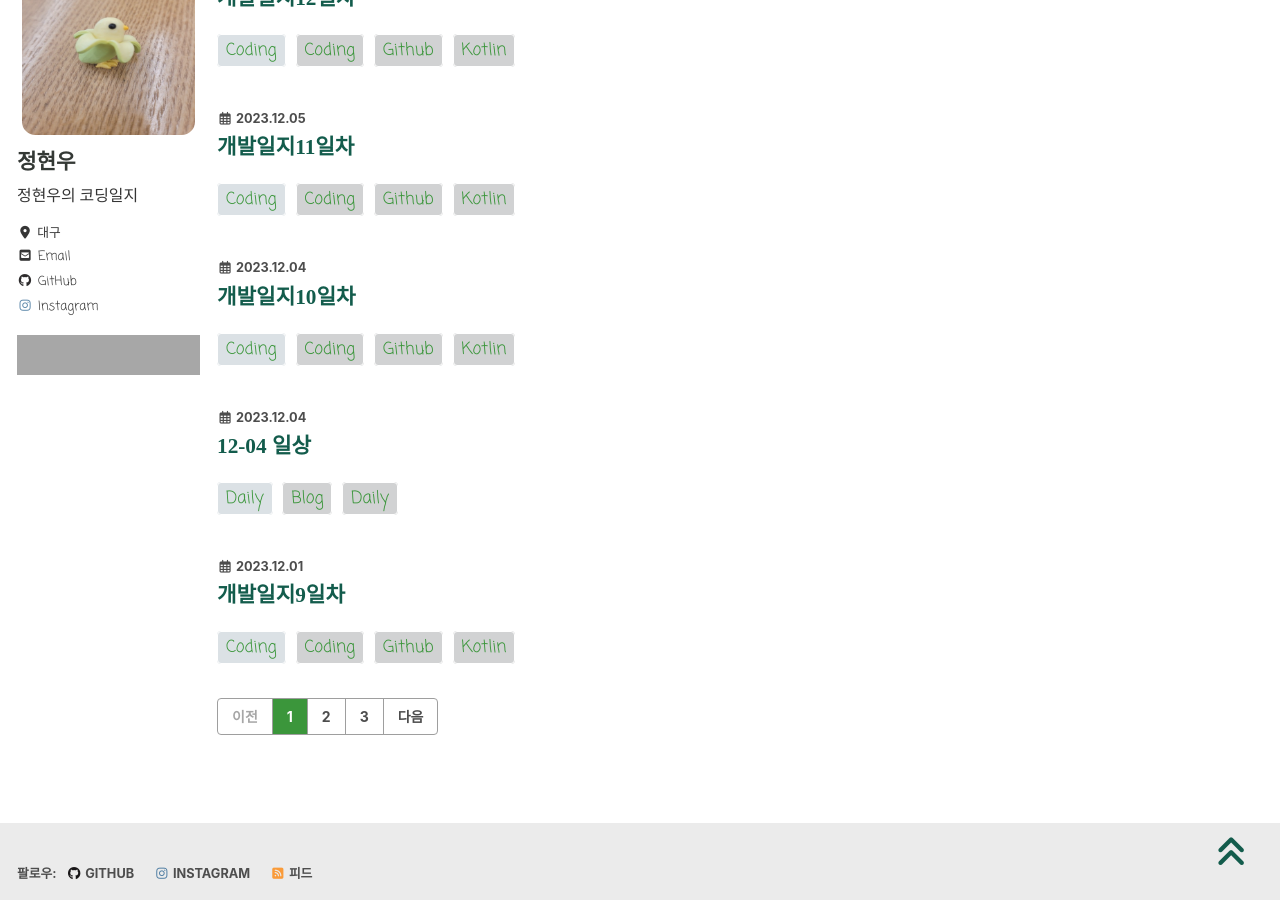
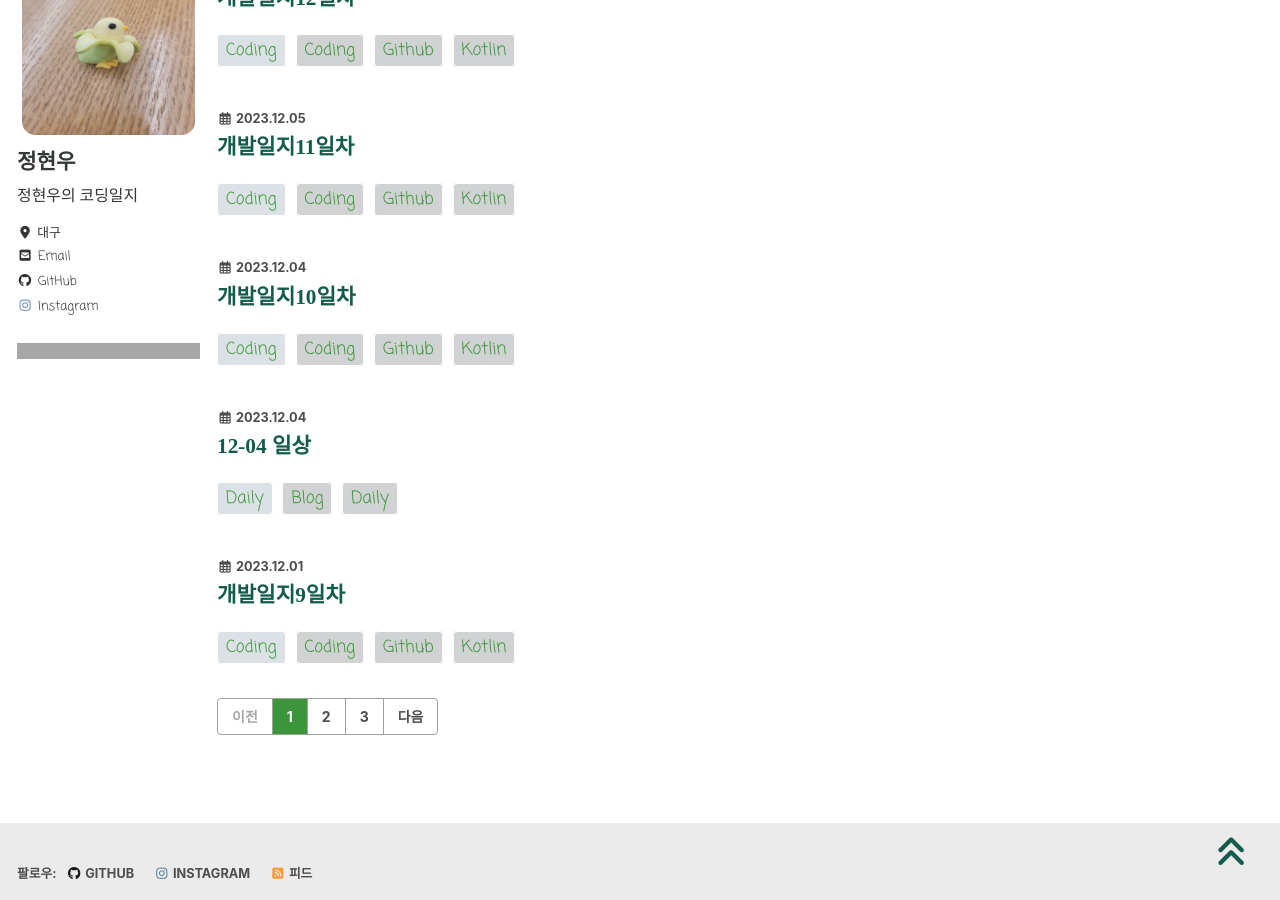
Before and after one commit to hyunparrot/hyunparrot.github.io, a Jekyll site: the page built from index.html, in a window 1280 px wide and 900 px high, scrolled down 221 px. Built offline with Jekyll 4.4.1, drawn with Linux system fonts in a browser that asks for light colours; cached includes are drawn as plain includes; nearby versions of some CDN libraries; some web fonts are replaced; the list of posts is cut into pages by our own code; grey boxes are pictures that could not be loaded.

Commit message:
Update sidebar.html

```diff
--- a/_includes/sidebar.html
+++ b/_includes/sidebar.html
@@ -17,7 +17,13 @@
   {% endif %}
 
     <a href="https://hits.seeyoufarm.com">
-
+    <style>
+      .hits {
+        length" auto; height: auto;
+        max-length: 20px;
+        max-height: 16px;
+      }
+    </style>
       <img class="hits" src="https://hits.seeyoufarm.com/api/count/incr/badge.svg?url=https%3A%2F%2Fhyunparrot.github.io&count_bg=%233BF5BD&title_bg=%232BDD45&icon=&icon_color=%23192427&title=%F0%9F%98%9D%EB%B0%A9%EB%AC%B8%EC%9E%90+%EC%88%98&edge_flat=false"/></a>
   </a>
   </div>
```
